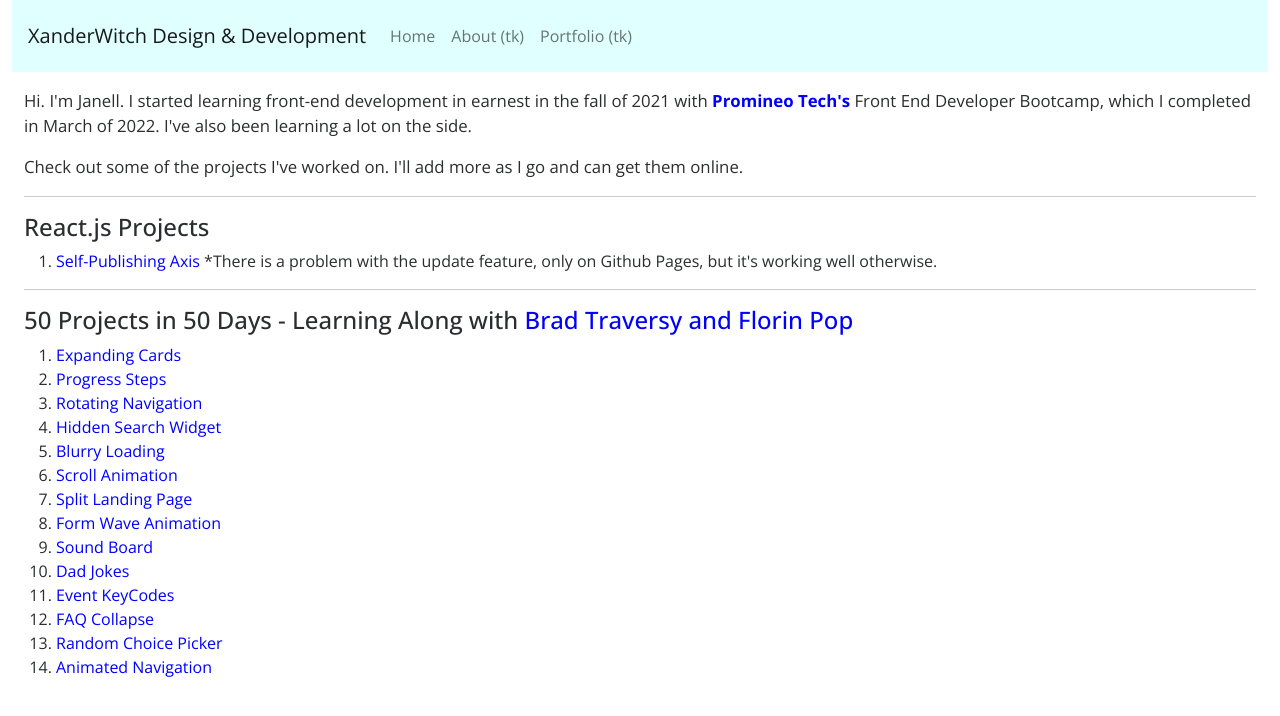
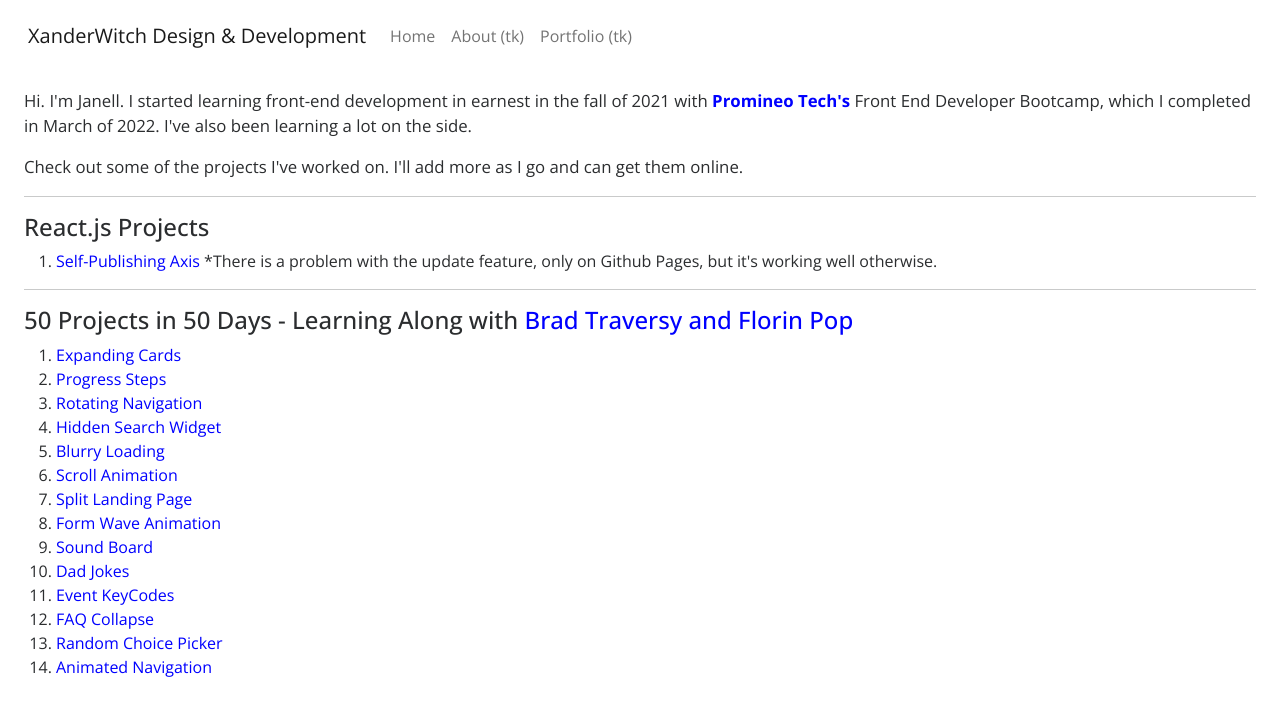
Before and after one commit to XanderWitch/XanderWitch.github.io, a website: page index.html in a window 1280 px wide. Drawn offline with nearby package versions, Linux system fonts and the light colour scheme.

Commit message:
Update index.html

```diff
--- a/index.html
+++ b/index.html
@@ -21,9 +21,7 @@
 
 			<div class="container-fluid">
 				<nav
-					class="navbar navbar-expand-lg navbar-light p-3 mb-3"  style="background-color: lightcyan
-					"
-				>
+					class="navbar navbar-expand-lg navbar-light p-3 mb-3">
 					<a class="navbar-brand" href="#"
 						>XanderWitch Design & Development</a
 					>
```
